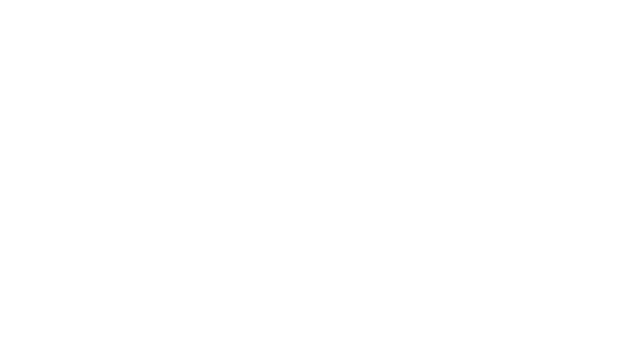
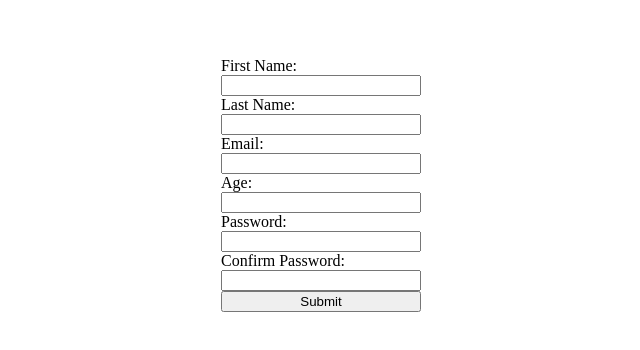
Before and after one commit to rlawlsdn263/react-hook-form-with-zod, a React (Vite) app: page / in a window 1280 px wide. Shown: the part 224-574 px from the top of the page, without its empty margins (319-959 px from the left). Built offline with nearby package versions, Linux system fonts and the light colour scheme.

Commit message:
[🎨스타일] form 스타일 완성

```diff
--- a/src/App.css
+++ b/src/App.css
@@ -0,0 +1,12 @@
+form {
+  display: flex;
+  flex-direction: column;
+  width: 200px;
+}
+
+.App {
+  display: flex;
+  justify-content: center;
+  align-items: center;
+  height: 100vh;
+}
--- a/src/App.tsx
+++ b/src/App.tsx
@@ -1,5 +1,26 @@
+import "./App.css";
+
 function App() {
-  return <div className="App"></div>;
+  return (
+    <div className="App">
+      <form>
+        <label htmlFor="first-name">First Name: </label>
+        <input id="first-name" type="text" />
+        <label htmlFor="last-name">Last Name: </label>
+        <input id="last-name" type="text" />
+        <label htmlFor="email">Email: </label>
+        <input id="email" type="email" />
+        <label htmlFor="age">Age: </label>
+        <input id="age" type="number" />
+        <label htmlFor="password">Password: </label>
+        <input id="password" type="password" />
+        <label htmlFor="confirm-password">Confirm Password: </label>
+        <input id="confirm-password" type="password" />
+
+        <input type="submit" />
+      </form>
+    </div>
+  );
 }
 
 export default App;
```
